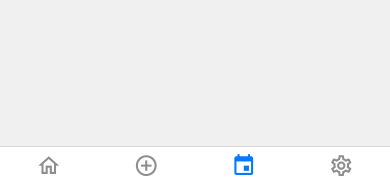
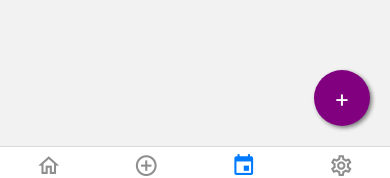
Before and after one commit to ZahraLandou/TodoApp, a React Native app: screen /Calendar in a window 390 px wide. Shown: the part 649-827 px from the top of the page. Built offline with nearby package versions, Linux system fonts and the light colour scheme.

Commit message:
Created CalendarScreen

```diff
--- a/screens/CalendarScreen.tsx
+++ b/screens/CalendarScreen.tsx
@@ -1,35 +1,45 @@
-/* import React, { useState } from 'react';
-import { View, Text, StyleSheet, FlatList } from 'react-native';
-import { Calendar } from 'react-native-calendars';
+// CalendarScreen.tsx
+import React, { useState } from 'react';
+import { View, StyleSheet, FlatList, TouchableOpacity, Text } from 'react-native';
+import { Calendar } from 'react-native-calendars'; // Import the calendar component
+import { useTodos } from '../components/TodosContext';
+import TodoItem from '../components/TodoItem';
+import MainScreen from './MainScreen';
+import { useNavigation } from '@react-navigation/native';
+import { BottomTabNavigationProp } from '@react-navigation/bottom-tabs';
+import { Todo, Priority, RootTabParamList} from '../assets/types';
 
-const CalendarScreen = () => {
+const CalendarScreen: React.FC = () => {
+  const { todos, deleteTodo, toggleComplete} = useTodos();
   const [selectedDate, setSelectedDate] = useState('');
-  // Dummy tasks data. Ideally, this should come from your app's state or database
-  const tasks = {
-    '2024-04-10': [{id: 1, task: 'Meeting with team'}, {id: 2, task: 'Doctor Appointment'}],
-    '2024-04-12': [{id: 3, task: 'Grocery Shopping'}],
-  };
+  const navigation = useNavigation<BottomTabNavigationProp<RootTabParamList>>();
 
-  const onDayPress = (day) => {
-    setSelectedDate(day.dateString);
-  };
+  // Filter todos by the selected date
+  const todosForSelectedDate = todos.filter(todo =>
+    todo.deadline.toISOString().split('T')[0] === selectedDate
+  );
 
   return (
     <View style={styles.container}>
       <Calendar
-        onDayPress={onDayPress}
+        onDayPress={(day) => {
+          setSelectedDate(day.dateString);
+        }}
         markedDates={{
-          [selectedDate]: {selected: true, marked: true, selectedColor: 'blue'},
+          [selectedDate]: { selected: true, marked: true, selectedColor: 'blue' },
         }}
       />
-      <View style={styles.tasksContainer}>
-        <Text style={styles.tasksTitle}>Tasks for {selectedDate}</Text>
-        <FlatList
-          data={tasks[selectedDate]}
-          renderItem={({ item }) => <Text style={styles.taskItem}>{item.task}</Text>}
-          keyExtractor={item => item.id.toString()}
-        />
-      </View>
+      <FlatList
+        data={todosForSelectedDate}
+        renderItem={({ item }) => (
+          <TodoItem todo={item} onDelete={deleteTodo} onToggleComplete={toggleComplete} />
+        )}
+        keyExtractor={item => item.id}
+      />
+
+      <TouchableOpacity style={styles.fab} onPress={() => navigation.navigate('AddTodo')}>
+        <Text style={styles.fabIcon}>+</Text>
+      </TouchableOpacity>
     </View>
   );
 };
@@ -37,24 +47,27 @@ const CalendarScreen = () => {
 const styles = StyleSheet.create({
   container: {
     flex: 1,
-    paddingTop: 50,
   },
-  tasksContainer: {
-    marginTop: 20,
-    paddingHorizontal: 20,
+  fab: {
+    position: 'absolute',
+    right: 20,
+    bottom: 20,
+    backgroundColor: 'purple', // Theme color for the button
+    width: 56,
+    height: 56,
+    borderRadius: 28,
+    justifyContent: 'center',
+    alignItems: 'center',
+    elevation: 6,
+    shadowRadius: 4,
+    shadowOpacity: 0.5,
+    shadowColor: 'black',
+    shadowOffset: { height: 2, width: 2 },
   },
-  tasksTitle: {
-    fontSize: 18,
-    marginBottom: 10,
-  },
-  taskItem: {
-    fontSize: 16,
-    padding: 10,
-    backgroundColor: '#f0f0f0',
-    borderRadius: 5,
-    marginTop: 5,
+  fabIcon: {
+    fontSize: 24,
+    color: 'white',
   },
 });
 
 export default CalendarScreen;
- */
--- a/screens/HomeScreen.tsx
+++ b/screens/HomeScreen.tsx
@@ -1,10 +1,16 @@
 import React from 'react';
-import { View, FlatList, StyleSheet, ImageBackground } from 'react-native';
+import { View, FlatList, StyleSheet, ImageBackground, TouchableOpacity, Text } from 'react-native';
 import TodoItem from '../components/TodoItem';
 import { useTodos } from '../components/TodosContext';
+import { useNavigation } from '@react-navigation/native';
+import Icon from 'react-native-vector-icons/MaterialCommunityIcons';
+import { Todo, Priority, RootTabParamList} from '../assets/types';
+import { BottomTabNavigationProp } from '@react-navigation/bottom-tabs';
 
 const HomeScreen: React.FC = () => {
   const { todos, deleteTodo, toggleComplete } = useTodos();
+  const navigation = useNavigation<BottomTabNavigationProp<RootTabParamList>>();
+
   return (
     <ImageBackground
     source={require('../assets/backgrounds/leaves.jpeg')}
@@ -18,18 +24,37 @@ const HomeScreen: React.FC = () => {
         )}
         keyExtractor={item => item.id}
       />
+    <TouchableOpacity
+          style={styles.fab}
+          onPress={() => navigation.navigate('AddTodo')}
+        >
+          <Icon name="plus" size={24} color="#FFF" />
+        </TouchableOpacity>
     </View>
     </ImageBackground>
   );
 };
 
 const styles = StyleSheet.create({
+    fab: {
+      position: 'absolute',
+      width: 56,
+      height: 56,
+      alignItems: 'center',
+      justifyContent: 'center',
+      right: 20,
+      bottom: 20,
+      backgroundColor: '#305130',
+      borderRadius: 28,
+      elevation: 8,
+      shadowColor: '#000',
+      shadowOpacity: 0.2,
+      shadowRadius: 5,
+      shadowOffset: { width: 0, height: 2 },
+    },
     container: {
         flex: 1,
-        //justifyContent: 'center',
-        //alignItems: 'center',
         width: 'auto'
-        //backgroundColor: '#f0f0f0', // Light grey background
     },
     text: {
         fontSize: 18,
--- a/screens/MainScreen.tsx
+++ b/screens/MainScreen.tsx
@@ -6,11 +6,11 @@ import HomeScreen from './HomeScreen';
  import { TodosContext } from '../components/TodosContext';
  import { Todo, Priority,RootTabParamList } from '../assets/types';
 
-/*import CalendarScreen from './CalendarScreen';
-import ParametersScreen from './ParametersScreen'; */
+/*import ParametersScreen from './ParametersScreen'; */
 import Icon from 'react-native-vector-icons/MaterialCommunityIcons';
 //import { MaterialCommunityIcons } from 'react-MaterialCommunityIcons-vector-icons';
 import DummyScreen from './DummyScreen';
+import CalendarScreen from './CalendarScreen';
 
 const Tab = createBottomTabNavigator<RootTabParamList>();
 
@@ -69,7 +69,7 @@ function MainScreen() {
       >
         <Tab.Screen name="Home" component={HomeScreen} />
         <Tab.Screen name="AddTodo" component={AddTodoScreen} />
-        <Tab.Screen name="Calendar" component={DummyScreen} />
+        <Tab.Screen name="Calendar" component={CalendarScreen} />
         <Tab.Screen name="Parameters" component={DummyScreen} />
       </Tab.Navigator>
     </NavigationContainer>
```
